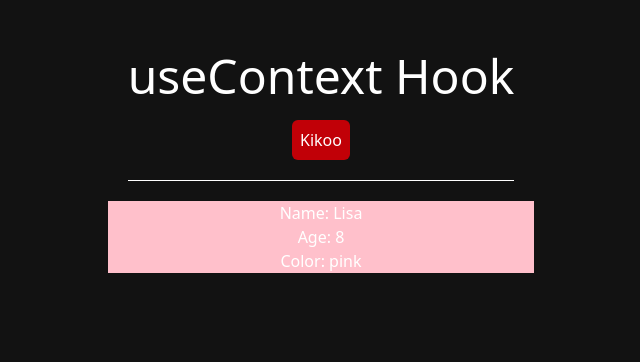
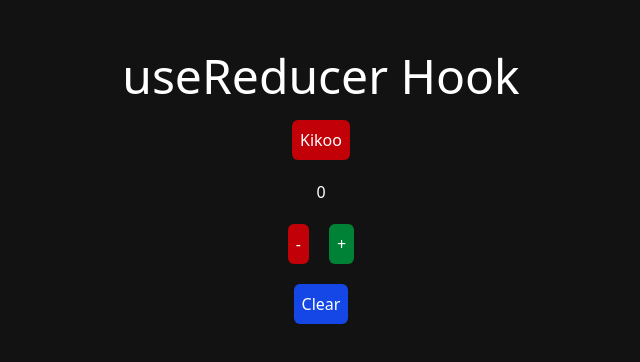
Before and after one commit to Arnauw/react-tuto-hooks, a React (Vite) app: page / in a window 1280 px wide. Shown: the top 362 px of the page, without its empty margins (319-959 px from the left). Built offline with nearby package versions, Linux system fonts and the light colour scheme.

Commit message:
useReducer done

```diff
--- a/src/App.jsx
+++ b/src/App.jsx
@@ -1,12 +1,13 @@
 import './App.css'
 import {Test} from "./components/Test.jsx";
-import {Todo} from "./components/Todo.jsx";
-import {ClassCount} from "./components/ClassCount.jsx";
-import {FunctionCount} from "./components/FunctionCount.jsx";
-import {Profile} from "./components/Profile.jsx";
-import {ProfileData} from "./components/ProfileData.jsx";
+import {Todo} from "./components/useState/Todo.jsx";
+import {ClassCount} from "./components/useEffect/ClassCount.jsx";
+import {FunctionCount} from "./components/useEffect/FunctionCount.jsx";
+import {Profile} from "./components/useContext/Profile.jsx";
+import {ProfileData} from "./components/useContext/ProfileData.jsx";
 import {useState} from "react";
-import {UserContext, ColorContext} from "./components/MyContext.jsx";
+import {UserContext, ColorContext} from "./components/useContext/MyContext.jsx";
+import {Count} from "./components/useReducer/Count.jsx";
 
 function App() {
 
@@ -28,14 +29,19 @@ function App() {
             {/*<hr className={"text-white m-5"}/>*/}
             {/*<FunctionCount></FunctionCount>*/}
 
-            <h1 className={"text-white text-5xl m-5"}>useContext Hook</h1>
+            <h1 className={"text-white text-5xl m-5"}>useReducer Hook</h1>
             <Test>Kikoo</Test>
-            <hr className={"text-white m-5"}/>
-            <UserContext.Provider value={user}>
-                <ColorContext.Provider value={"pink"}>
-                    <Profile></Profile>
-                </ColorContext.Provider>
-            </UserContext.Provider>
+            <Count></Count>
+
+
+            {/*<h1 className={"text-white text-5xl m-5"}>useContext Hook</h1>*/}
+            {/*<Test>Kikoo</Test>*/}
+            {/*<hr className={"text-white m-5"}/>*/}
+            {/*<UserContext.Provider value={user}>*/}
+            {/*    <ColorContext.Provider value={"blue"}>*/}
+            {/*        <Profile></Profile>*/}
+            {/*    </ColorContext.Provider>*/}
+            {/*</UserContext.Provider>*/}
 
         </>
     )
--- /dev/null
+++ b/src/components/useReducer/Count.jsx
@@ -0,0 +1,41 @@
+import {useReducer} from "react";
+
+const reducer = (state, action) => {
+    switch(action) {
+        case "increment":
+            return state + 1
+        case "decrement":
+            return state - 1
+        case "reinitialize":
+            return 0
+        default:
+            return state
+    }
+}
+
+export const Count = () => {
+
+    const [countState, countDispatch] = useReducer(reducer, 0,)
+
+    return (
+        <>
+            <div className={"flex flex-col justify-center items-center gap-5 m-5"}>
+                <h2>{countState}</h2>
+                <div className={"flex justify-center items-center gap-5"}>
+                    <button
+                        className={"bg-red-700 px-2 py-2 rounded-md w-fit"}
+                        onClick={() => { countDispatch("decrement")}}
+                    >-</button>
+                    <button
+                        className={"bg-green-700 px-2 py-2 rounded-md w-fit"}
+                        onClick={() => { countDispatch("increment")}}
+                    >+</button>
+                </div>
+                <button
+                    className={"bg-blue-700 px-2 py-2 rounded-md w-fit"}
+                    onClick={() => { countDispatch("reinitialize")}}
+                >Clear</button>
+            </div>
+        </>
+    )
+}
```
Also changed, not shown: src/components/useContext/ContentData.jsx (renamed from src/components/ContentData.jsx), src/components/useContext/MyContext.jsx (renamed from src/components/MyContext.jsx), src/components/useContext/Profile.jsx (renamed from src/components/Profile.jsx), src/components/useContext/ProfileData.jsx (renamed from src/components/ProfileData.jsx), src/components/useEffect/ClassCount.jsx (renamed from src/components/ClassCount.jsx), src/components/useEffect/FunctionCount.jsx (renamed from src/components/FunctionCount.jsx), src/components/useState/AddTodoForm.jsx (renamed from src/components/AddTodoForm.jsx), src/components/useState/ClassState.jsx (renamed from src/components/ClassState.jsx), src/components/useState/FunctionState.jsx (renamed from src/components/FunctionState.jsx), src/components/useState/Todo.jsx (renamed from src/components/Todo.jsx), 2 other files (tests, documents, lock files or other folders).
